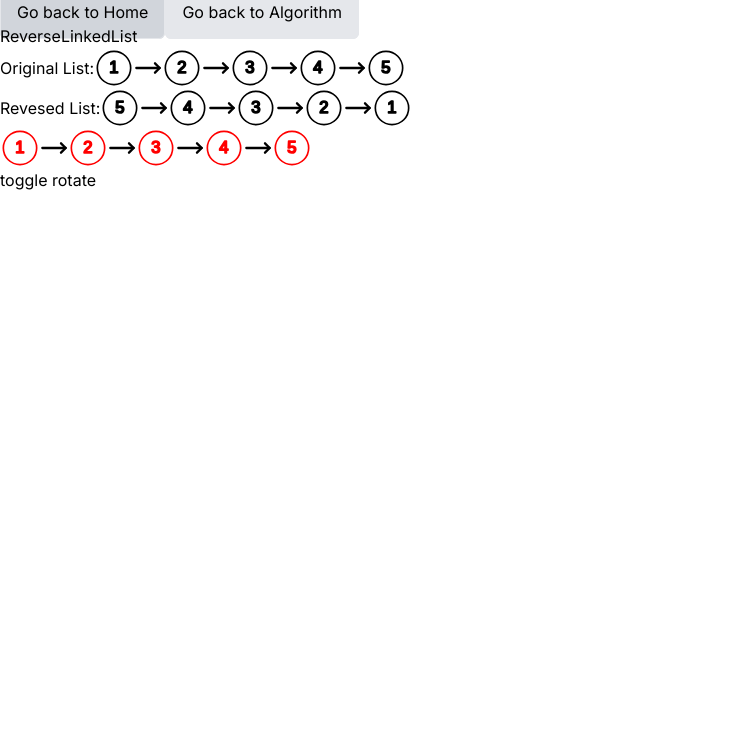
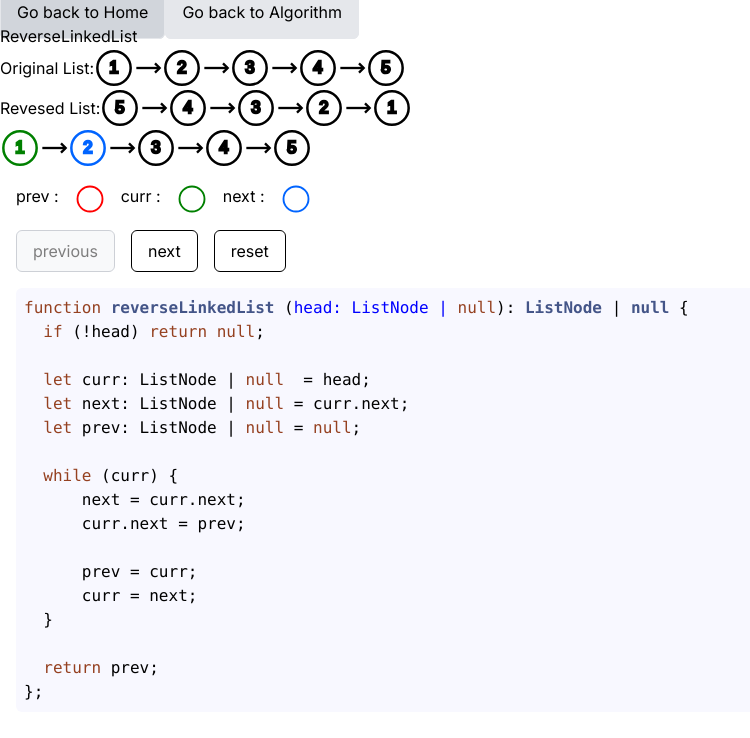
Before and after one commit to BpaYWH/BpaYWH.github.io, a Next.js app: page /algorithm/reverse-linked-list in a window 1280 px wide. Shown: the top 738 px of the page, without its empty margins (0-750 px from the left). Built offline with nearby package versions, Linux system fonts and the light colour scheme.

Commit message:
UPDATE: arrow rotate logic, node color change, code syntax highlight

```diff
--- a/app/algorithm/(algorithm)/reverse-linked-list/page.tsx
+++ b/app/algorithm/(algorithm)/reverse-linked-list/page.tsx
@@ -1,12 +1,21 @@
 "use client"
 
 import { Fragment, useState } from "react";
+import SyntaxHighlighter from "react-syntax-highlighter";
+import { docco } from 'react-syntax-highlighter/dist/esm/styles/hljs';
+
+const colorMap: { [key: string]: string } = {
+  prev: "red",
+  curr: "green",
+  next: "rgb(0, 100, 255)",
+}
+const stepButtonStyle = "px-4 py-2 rounded-md border-black border hover:border-gray-400 hover:bg-gray-100 disabled:opacity-50 disabled:cursor-not-allowed disabled:bg-gray-100 disabled:border-gray-400";
 
 // Visualize the algorithm of reversing a linked list.
 type NodeProps = {
   color?: string,
   size?: number,
-  value: number,
+  value: number | string,
 };
 type ArrowProps = {
   className?: string,
@@ -17,7 +26,7 @@ type ArrowProps = {
 const Node = ({ color = "black", size = 40, value }: NodeProps) => {
   // a svg of a node, which is a circle with a text inside
   return (
-      <svg xmlns="http://www.w3.org/2000/svg" width={size} height={size} viewBox="0 0 48 48" fill="none" stroke={color} stroke-width="2" stroke-linecap="round" stroke-linejoin="round" className="lucide lucide-circle">
+      <svg xmlns="http://www.w3.org/2000/svg" width={size} height={size} viewBox="0 0 48 48" fill="none" stroke={color} strokeWidth="3" className="lucide lucide-circle">
         <circle cx="24" cy="24" r="20"/>
         <text x="24" y="25" textAnchor="middle" alignmentBaseline="middle" dominantBaseline="central" fill={color} fontFamily="Arial" fontSize="20px">
           {value}
@@ -28,14 +37,44 @@ const Node = ({ color = "black", size = 40, value }: NodeProps) => {
 
 const Arrow = ({ className, size = 40, style = {} }: ArrowProps) => {
   return (
-    <svg xmlns="http://www.w3.org/2000/svg" width={size} height={size} viewBox="0 0 24 24" fill="none" stroke="currentColor" stroke-width="2" stroke-linecap="round" stroke-linejoin="round" className={`lucide lucide-move-right ${className}`} style={style}>
+    <svg xmlns="http://www.w3.org/2000/svg" width={size} height={size} viewBox="0 0 24 24" fill="none" stroke="currentColor" strokeWidth="2" className={`lucide lucide-move-right ${className}`} style={style}>
       <path d="M18 8L22 12L18 16"/>
       <path d="M2 12H22"/>
     </svg>
   )
 }
 
+class ListNode {
+  val: number;
+  next: ListNode | null;
+  key: string; // prev, curr, next
+
+  constructor(val?: number, next?: ListNode | null, key?: string) {
+    this.val = val === undefined ? 0 : val;
+    this.next = next === undefined ? null : next;
+    this.key = key === undefined ? "" : key;
+  }
+}
+
 const list = [1,2,3,4,5];
+const formNodeArr = (list: number[]): ListNode[] => {
+  let curr: ListNode = new ListNode();
+  const res: ListNode[] = [];
+
+  for (let i = 0; i < list.length - 1; i++) {
+    curr.val =list[i];
+    curr.next = new ListNode(list[i + 1]);
+    res.push(curr);
+
+    curr = curr.next;
+  }
+  res.push(curr);
+  if (res.length > 1) {
+    res[0].key = "curr";
+    res[1].key = "next";
+  }
+  return res;
+}
 
 const arrowRightTransition = {
   transform: "rotate(0deg)",
@@ -46,13 +85,99 @@ const arrowLeftTransition = {
   transition: "transform .3s ease-in-out",
 };
 
+const reverseListCodeString =
+"function reverseLinkedList (head: ListNode | null): ListNode | null {\n\
+  if (!head) return null;\n\
+  \n\
+  let curr: ListNode | null  = head;\n\
+  let next: ListNode | null = curr.next;\n\
+  let prev: ListNode | null = null;\n\
+  \n\
+  while (curr) {\n\
+      next = curr.next;\n\
+      curr.next = prev;\n\
+      \n\
+      prev = curr;\n\
+      curr = next;\n\
+  }\n\
+\n\
+  return prev;\n\
+};";
+
+const Highlighted = () => {
+  return (
+    <SyntaxHighlighter language="typescript" style={docco} className="mx-4 rounded-md">
+      {reverseListCodeString}
+    </SyntaxHighlighter>
+  );
+};
+
 function ReverseLinkedList() {
-  const [isRotate, setIsRotate] = useState(false);
+  const [nodes, setNodes] = useState<ListNode[]>(formNodeArr(list));
+  const [step, setStep] = useState(0);
+
+  const nextStep = () => {
+    const newStep = step + 1;
+    if (newStep === nodes.length + 1) {
+      resetAll();
+      return;
+    }
+
+    const newNodes = [...nodes];
+
+    if (newStep < newNodes.length) {
+      newNodes[newStep].key = "curr";
+    }
+    if (newStep > 0 && newStep - 1 < newNodes.length)
+      newNodes[newStep - 1].key = "prev";
+    if (newStep + 1 < newNodes.length)
+      newNodes[newStep + 1].key = "next";
+
+    if (step > 0) {
+      newNodes[step - 1].key = "";
+    }
+
+    setStep(Math.min(newStep, nodes.length));
+    setNodes(newNodes);
+
+  }
+
+  const prevStep = () => {
+    const newStep = step - 1;
+    if (newStep === -1) {
+      resetAll();
+      return;
+    }
+
+    const newNodes = [...nodes];
+
+    if (step + 1 < newNodes.length)
+      newNodes[step + 1].key = "";
+
+    if (newStep > -1 && newStep < newNodes.length) {
+      newNodes[newStep].key = "curr";
+
+      if (newStep + 1 < newNodes.length)
+        newNodes[newStep + 1].key = "next";
+    }
+    if (newStep - 1 > -1 && newStep - 1 < newNodes.length) {
+      newNodes[newStep - 1].key = "prev";
+    }
+
+    setStep(Math.max(newStep, 0));
+    setNodes(newNodes);
+  }
+
+  const resetAll = () => {
+    setNodes(formNodeArr(list));
+    setStep(0);
+  }
+
   return (
     <div>
       <h1>ReverseLinkedList</h1>
 
-      <div id="example">
+      <div key="example">
         <div className="flex items-center">
           <label>
             Original List:
@@ -83,30 +208,48 @@ function ReverseLinkedList() {
           </div>
       </div>
 
-      <div id="code">
+      <div key="code">
       </div>
 
-      <div id="visualize">
-        {
-          // curr Node: Green Node
-          // prev Node: Yellow Node
-          // next Node: Blue Node
-        }
+      <div key="visualize">
         <div className="flex items-center">
-          {list.map((item, id) => (
+          {nodes.map((node, id) => (
             <Fragment key={`node-visualize-${id}`}>
-              <Node value={item} size={40} color="red" />
+              <Node value={node.val} size={40} color={colorMap[node.key]} />
               {
                 id !== list.length - 1 &&
-                <Arrow size={28} style={isRotate ? arrowLeftTransition : arrowRightTransition} />
+                <Arrow size={28} style={id < step ? arrowLeftTransition : arrowRightTransition} />
               }
             </Fragment>
-          ))}
+          ))
+        }
         </div>
       </div>
-      <button onClick={() => setIsRotate(!isRotate)}>
-        toggle rotate
-      </button>
+
+      <div key="color-label" className="flex gap-4 m-4">
+        {
+          Object.keys(colorMap).map((key) => (
+            <Fragment key={`node-color-${key}`}>
+              <label>{key} : </label>
+              <Node value="" size={30} color={colorMap[key]} />
+            </Fragment>
+          ))
+        }
+      </div>
+
+      <div key="step-button" className="flex gap-4 m-4">
+        <button onClick={prevStep} className={stepButtonStyle} disabled={step === 0}>
+          previous
+        </button>
+        <button onClick={nextStep} className={stepButtonStyle} disabled={step === nodes.length}>
+          next
+        </button>
+        <button onClick={resetAll} className={stepButtonStyle}>
+          reset
+        </button>
+      </div>
+
+        <Highlighted />
 
     </div>
   )
--- a/package.json
+++ b/package.json
@@ -12,6 +12,7 @@
     "@types/node": "20.2.1",
     "@types/react": "18.2.6",
     "@types/react-dom": "18.2.4",
+    "@types/react-syntax-highlighter": "^15.5.7",
     "autoprefixer": "10.4.14",
     "eslint": "^8.43.0",
     "eslint-config-next": "^13.4.7",
@@ -20,6 +21,7 @@
     "puppeteer": "^20.5.0",
     "react": "18.2.0",
     "react-dom": "18.2.0",
+    "react-syntax-highlighter": "^15.5.0",
     "tailwindcss": "3.3.2",
     "typescript": "^5.1.3"
   }
```
